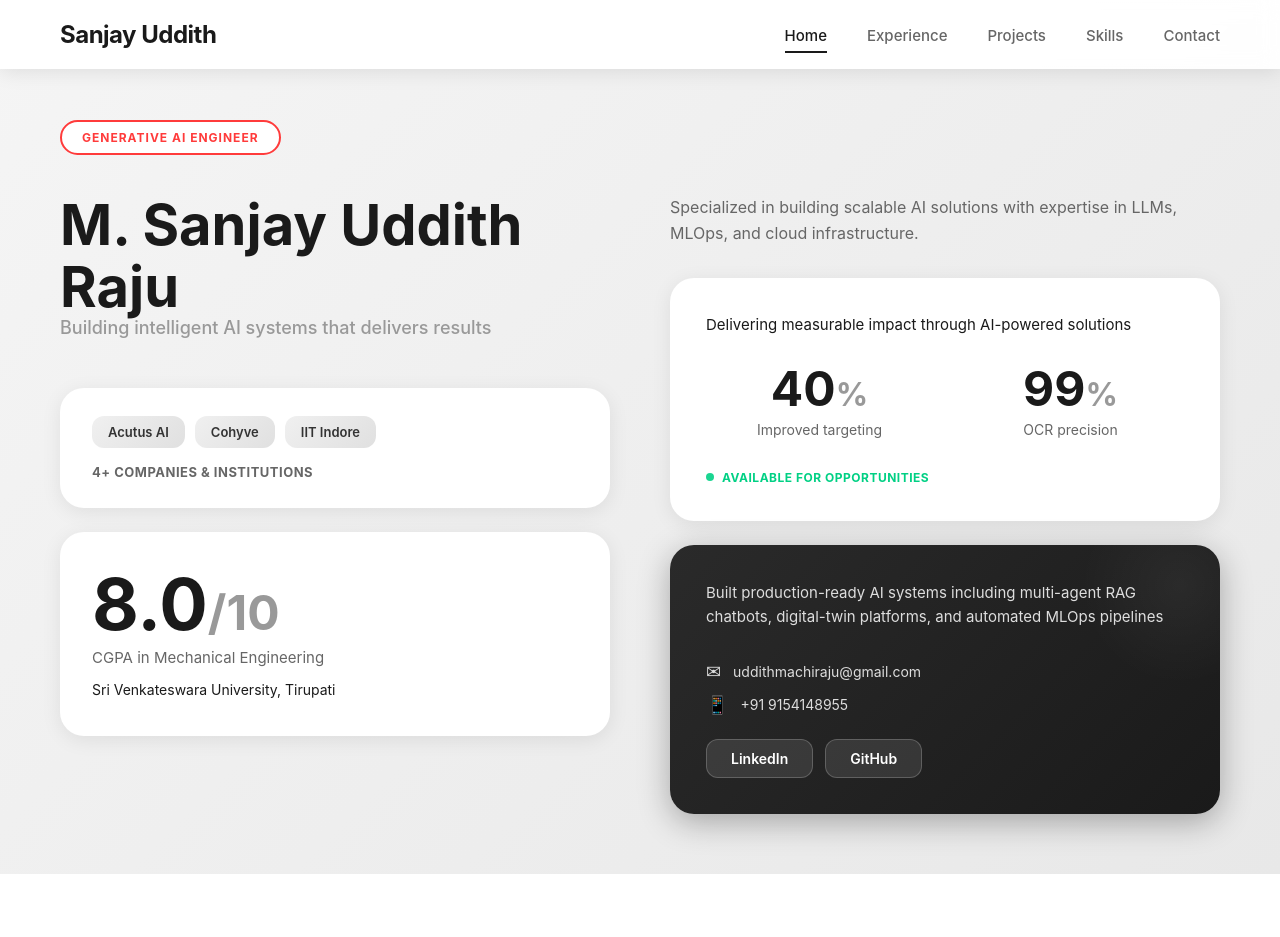
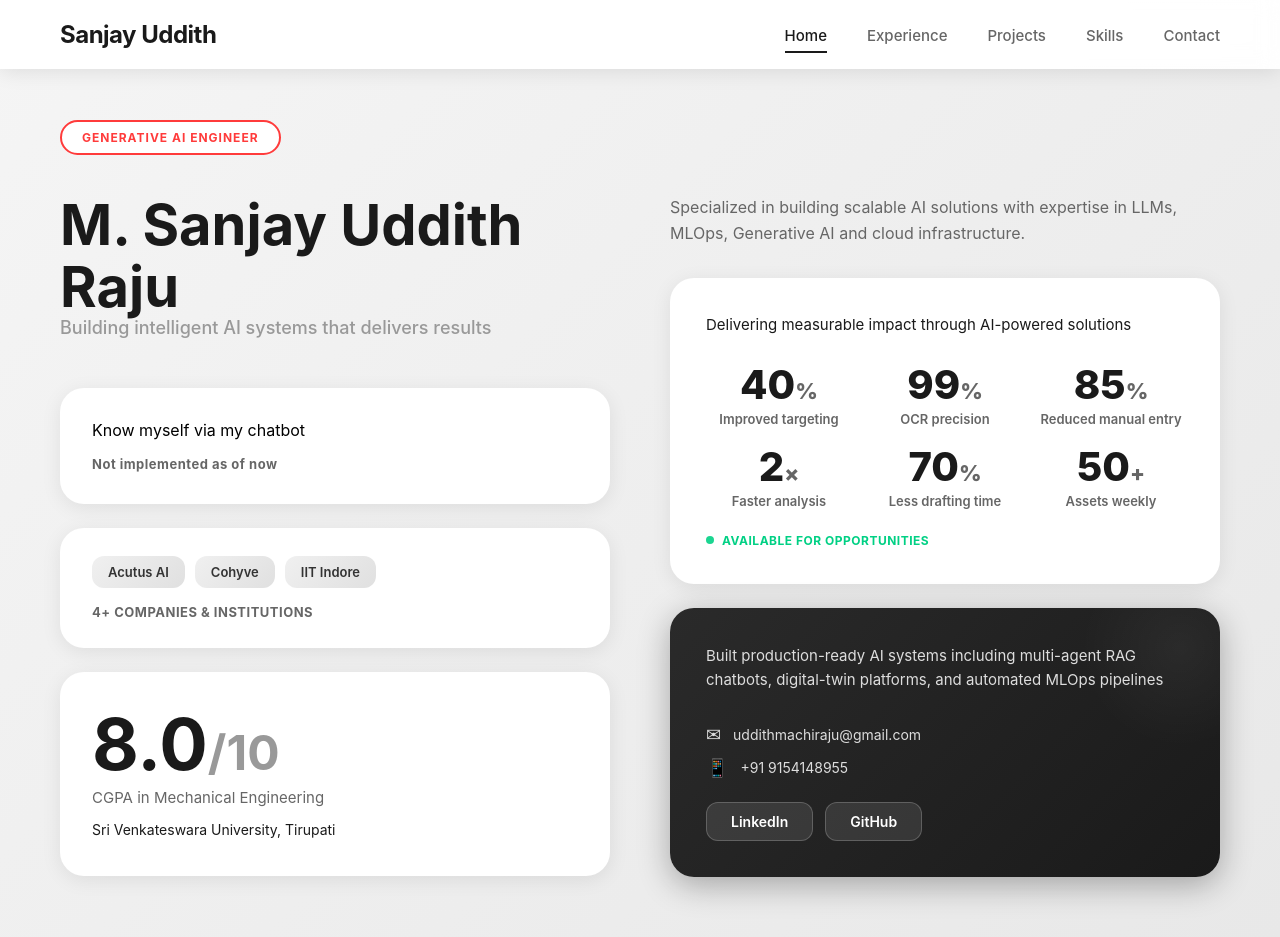
Before and after one commit to uddithmachiraju/uddithmachiraju.github.io, a plain HTML site: page index.html in a window 1280 px wide. Before the commit the page ends 874 px from the top, so only its background shows below. Drawn offline with Linux system fonts and the light colour scheme.

Commit message:
Updated portfolio

```diff
--- a/css/styles.css
+++ b/css/styles.css
@@ -255,31 +255,39 @@ body {
 
 .metrics-wrapper {
     display: grid;
-    grid-template-columns: 1fr 1fr;
-    gap: 24px;
-    margin-bottom: 32px;
+    grid-template-columns: repeat(3, 1fr);
+    grid-auto-rows: auto;
+    gap: 20px;
+    margin-bottom: 24px;
+    /* No internal scrolling — six items will form two rows (3 columns) */
+    padding-right: 0;
 }
 
 .metric-item {
     text-align: center;
+    padding: 0; /* remove box padding so metrics sit flush */
+    background: transparent; /* no box background */
+    border-radius: 0;
+    box-shadow: none; /* remove shadow */
 }
 
 .metric-number {
-    font-size: 48px;
-    font-weight: 700;
+    font-size: 40px;
+    font-weight: 800;
     color: #1a1a1a;
     line-height: 1;
-    margin-bottom: 8px;
+    margin-bottom: 6px;
 }
 
 .plus {
-    font-size: 32px;
-    color: #999;
+    font-size: 22px;
+    color: #666;
 }
 
 .metric-label {
-    font-size: 14px;
+    font-size: 13px;
     color: #666;
+    font-weight: 600;
 }
 
 .availability {
--- a/index.html
+++ b/index.html
@@ -38,6 +38,14 @@
                     </h1>
 
                     <div class="stats-grid">
+
+                        <div class="stat-card Chatbot-card">
+                            <div class="companies-info">
+                                <div class="Chatbot" >Know myself via my chatbot</div>
+                            </div>
+                            <div class="companies-text">Not implemented as of now</div>
+                        </div>
+
                         <div class="stat-card experience-card">
                             <div class="companies-info">
                                 <div class="company-logos">
@@ -58,7 +66,7 @@
                 </div>
 
                 <div class="right-section">
-                    <p class="promise-text">Specialized in building scalable AI solutions with expertise in LLMs, MLOps, and cloud infrastructure.</p>
+                    <p class="promise-text">Specialized in building scalable AI solutions with expertise in LLMs, MLOps, Generative AI and cloud infrastructure.</p>
 
                     <div class="info-cards">
                         <div class="info-card light-card">
@@ -71,6 +79,22 @@
                                 <div class="metric-item">
                                     <div class="metric-number">99<span class="plus">%</span></div>
                                     <div class="metric-label">OCR precision</div>
+                                </div>
+                                <div class="metric-item">
+                                    <div class="metric-number">85<span class="plus">%</span></div>
+                                    <div class="metric-label">Reduced manual entry</div>
+                                </div>
+                                <div class="metric-item">
+                                    <div class="metric-number">2<span class="plus">×</span></div>
+                                    <div class="metric-label">Faster analysis</div>
+                                </div>
+                                <div class="metric-item">
+                                    <div class="metric-number">70<span class="plus">%</span></div>
+                                    <div class="metric-label">Less drafting time</div>
+                                </div>
+                                <div class="metric-item">
+                                    <div class="metric-number">50<span class="plus">+</span></div>
+                                    <div class="metric-label">Assets weekly</div>
                                 </div>
                             </div>
                             <div class="availability">
--- a/js/script.js
+++ b/js/script.js
@@ -117,8 +117,8 @@ document.addEventListener('DOMContentLoaded', () => {
         });
     });
 
-    // Counter animation for CGPA
-    const animateCounter = (element, target, decimals = 0, duration = 2000) => {
+    // Counter animation for CGPA and metrics
+    const animateCounter = (element, target, decimals = 0, suffix = '%', duration = 2000) => {
         const start = 0;
         const increment = target / (duration / 16);
         let current = start;
@@ -133,7 +133,13 @@ document.addEventListener('DOMContentLoaded', () => {
             if (element.classList.contains('stat-number')) {
                 element.innerHTML = current.toFixed(decimals) + '<span class="stat-unit">/10</span>';
             } else if (element.classList.contains('metric-number')) {
-                element.innerHTML = Math.floor(current) + '<span class="plus">%</span>';
+                if (suffix === '×') {
+                    element.innerHTML = Math.floor(current) + '<span class="plus">×</span>';
+                } else if (suffix === '+') {
+                    element.innerHTML = Math.floor(current) + '<span class="plus">+</span>';
+                } else {
+                    element.innerHTML = Math.floor(current) + '<span class="plus">%</span>';
+                }
             }
         }, 16);
     };
@@ -150,10 +156,32 @@ document.addEventListener('DOMContentLoaded', () => {
                 entry.target.classList.add('animated');
 
                 if (entry.target.classList.contains('stat-number')) {
-                    animateCounter(entry.target, 8.0, 1);
+                    animateCounter(entry.target, 8.0, 1, '%');
                 } else if (entry.target.classList.contains('metric-number')) {
-                    const targetValue = entry.target.textContent.includes('40') ? 40 : 99;
-                    animateCounter(entry.target, targetValue, 0);
+                    const text = entry.target.textContent;
+                    let targetValue, suffix;
+
+                    if (text.includes('40')) {
+                        targetValue = 40;
+                        suffix = '%';
+                    } else if (text.includes('99')) {
+                        targetValue = 99;
+                        suffix = '%';
+                    } else if (text.includes('85')) {
+                        targetValue = 85;
+                        suffix = '%';
+                    } else if (text.includes('2')) {
+                        targetValue = 2;
+                        suffix = '×';
+                    } else if (text.includes('70')) {
+                        targetValue = 70;
+                        suffix = '%';
+                    } else if (text.includes('50')) {
+                        targetValue = 50;
+                        suffix = '+';
+                    }
+
+                    animateCounter(entry.target, targetValue, 0, suffix);
                 }
             }
         });
```
